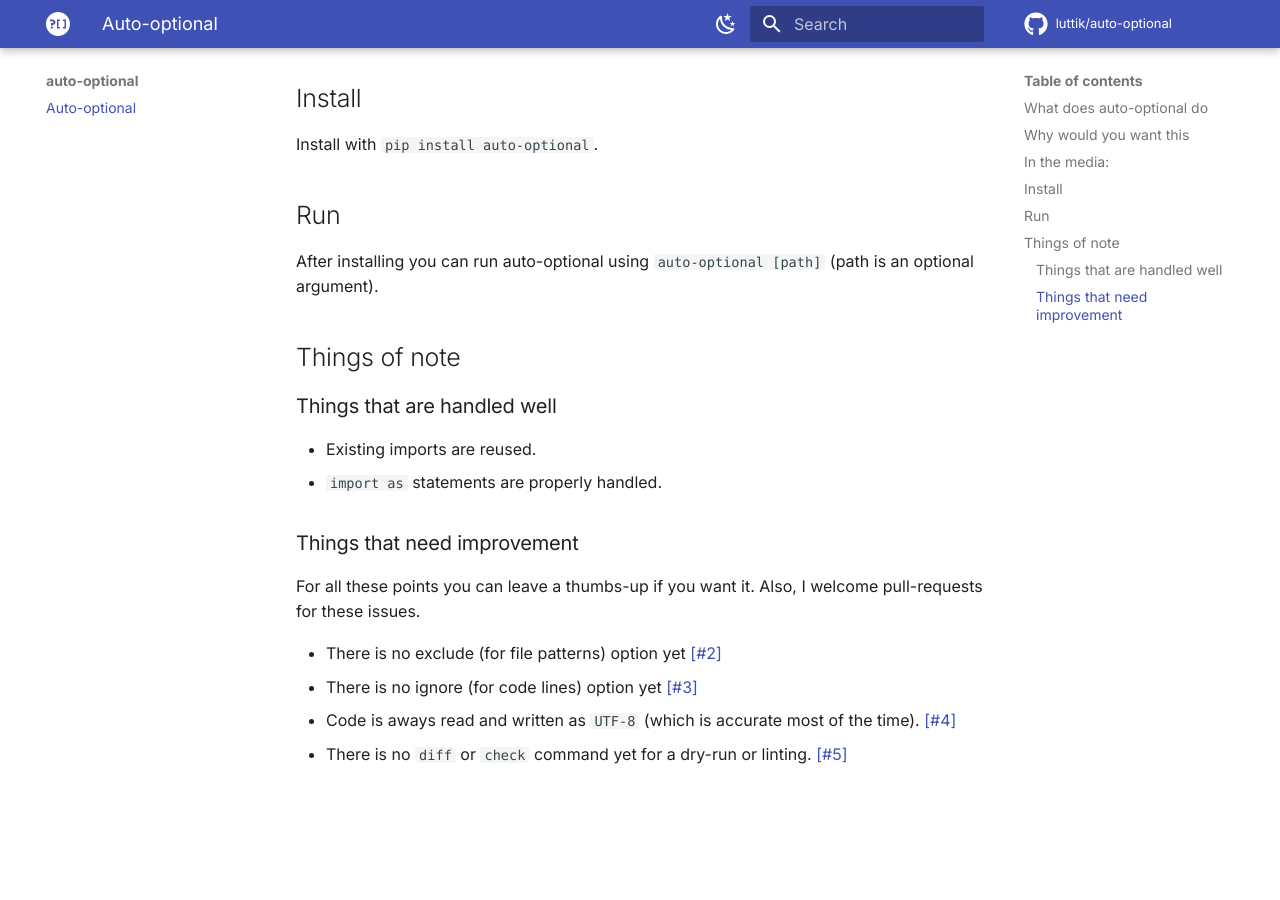
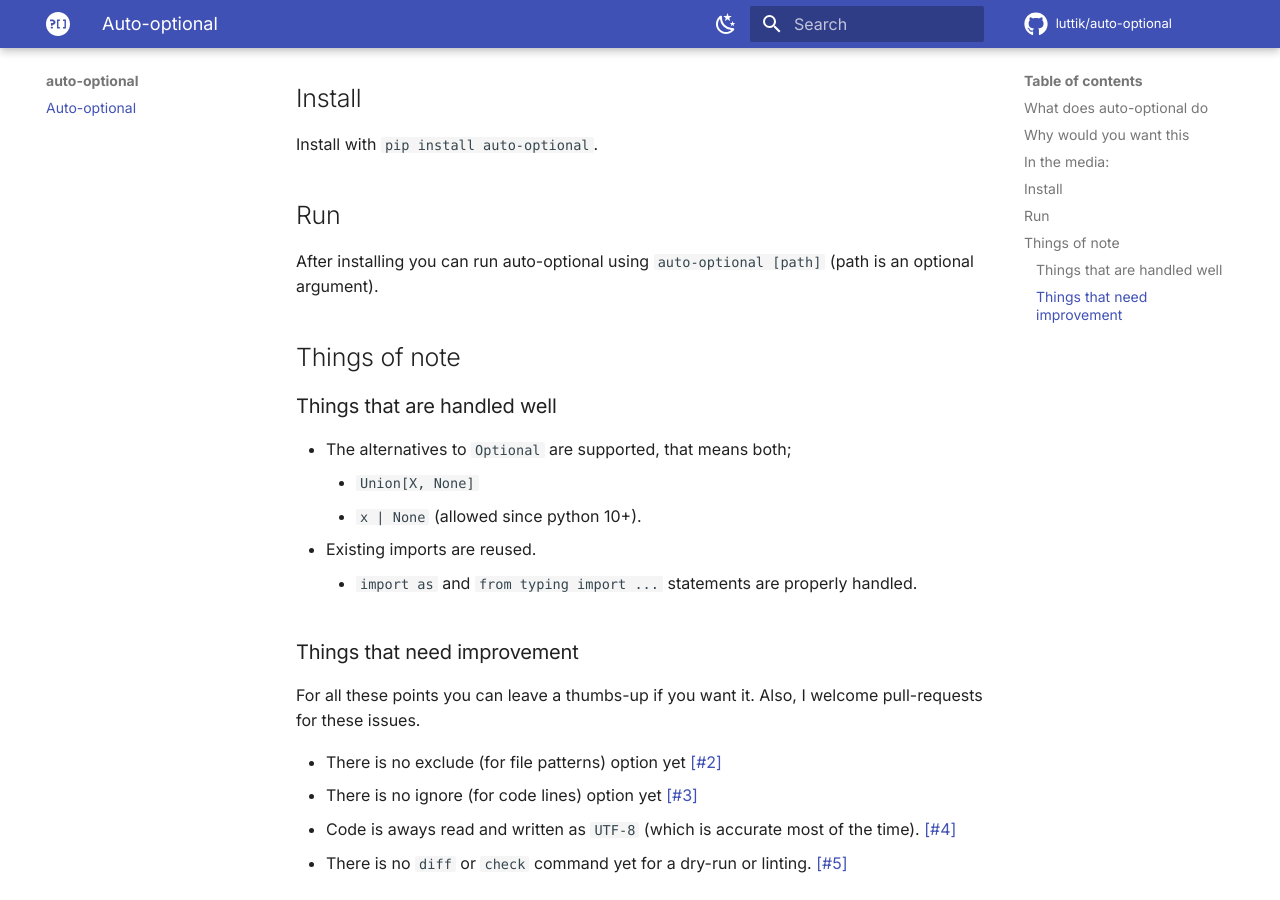
Before and after one commit to Luttik/auto-optional, an MkDocs documentation site: the page built from docs/index.md, in a window 1280 px wide and 900 px high, scrolled down 1464 px. Built offline with MkDocs 1.6.1 and Material for MkDocs 9.7.7, drawn with Linux system fonts in a browser that asks for light colours; comment, search, counter and statistics services are not loaded; before the commit the page ends 2255 px from its top, so only the background shows below that.

Commit message:
Updated the docs in line with the new feature

```diff
--- a/docs/index.md
+++ b/docs/index.md
@@ -1,5 +1,5 @@
 # Auto-optional
-<img src="https://raw.githubusercontent.com/Luttik/auto-optional/main/docs/assets/images/logo-with-text.svg" style="width: 100%; margin: 32pt 0" alt="Logo">
+<img src="/assets/images/logo-with-text.svg" style="width: 100%; margin: 32pt 0" alt="Logo">
 
 
 <p align="center">
@@ -78,8 +78,11 @@
 
 ### Things that are handled well
 
+- The alternatives to `Optional` are supported, that means both;
+    - `Union[X, None]`
+    - `x | None` (allowed since python 10+).
 - Existing imports are reused.
-- `import as` statements are properly handled.
+    - `import as` and `from typing import ...` statements are properly handled.
 
 ### Things that need improvement
 For all these points you can leave a thumbs-up if you want it. Also, I welcome pull-requests for these issues.
```
Also changed, not shown: README.md (+4 -1 lines).
